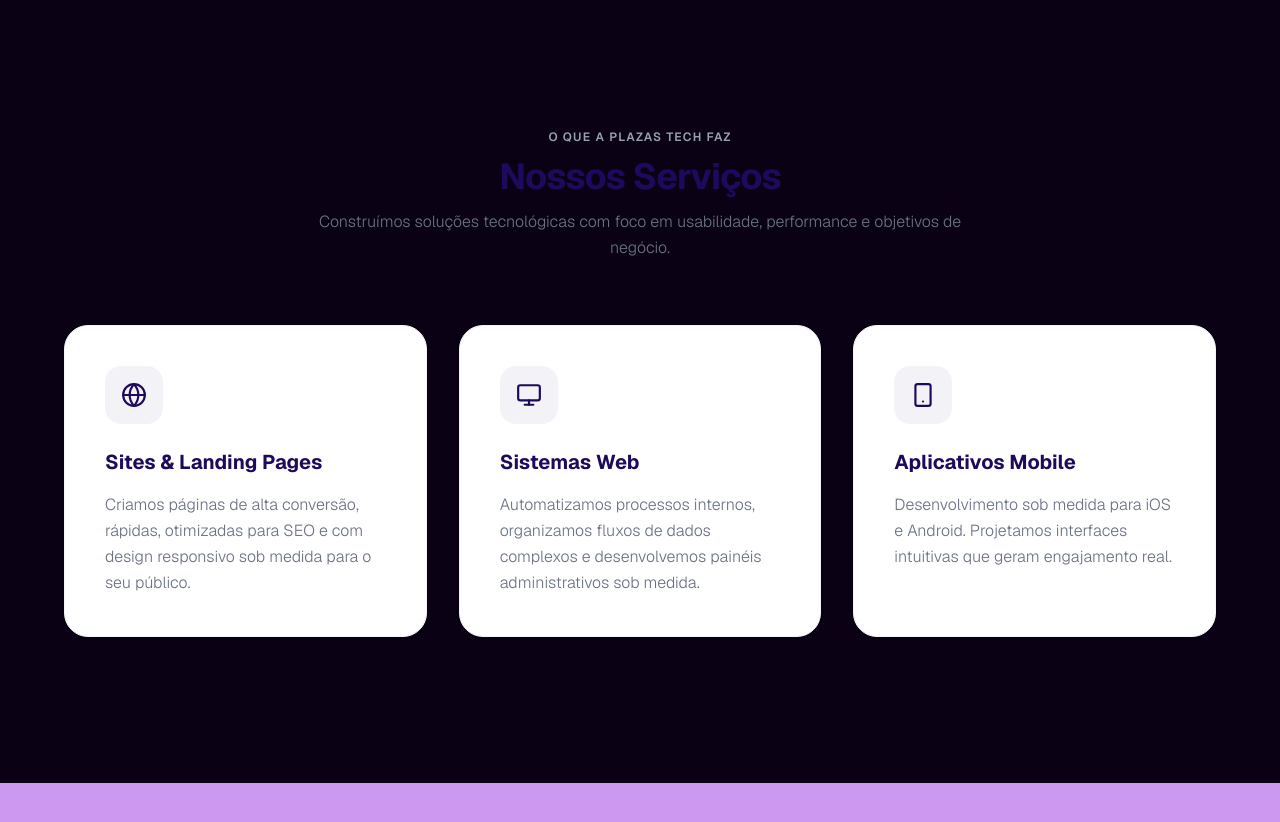
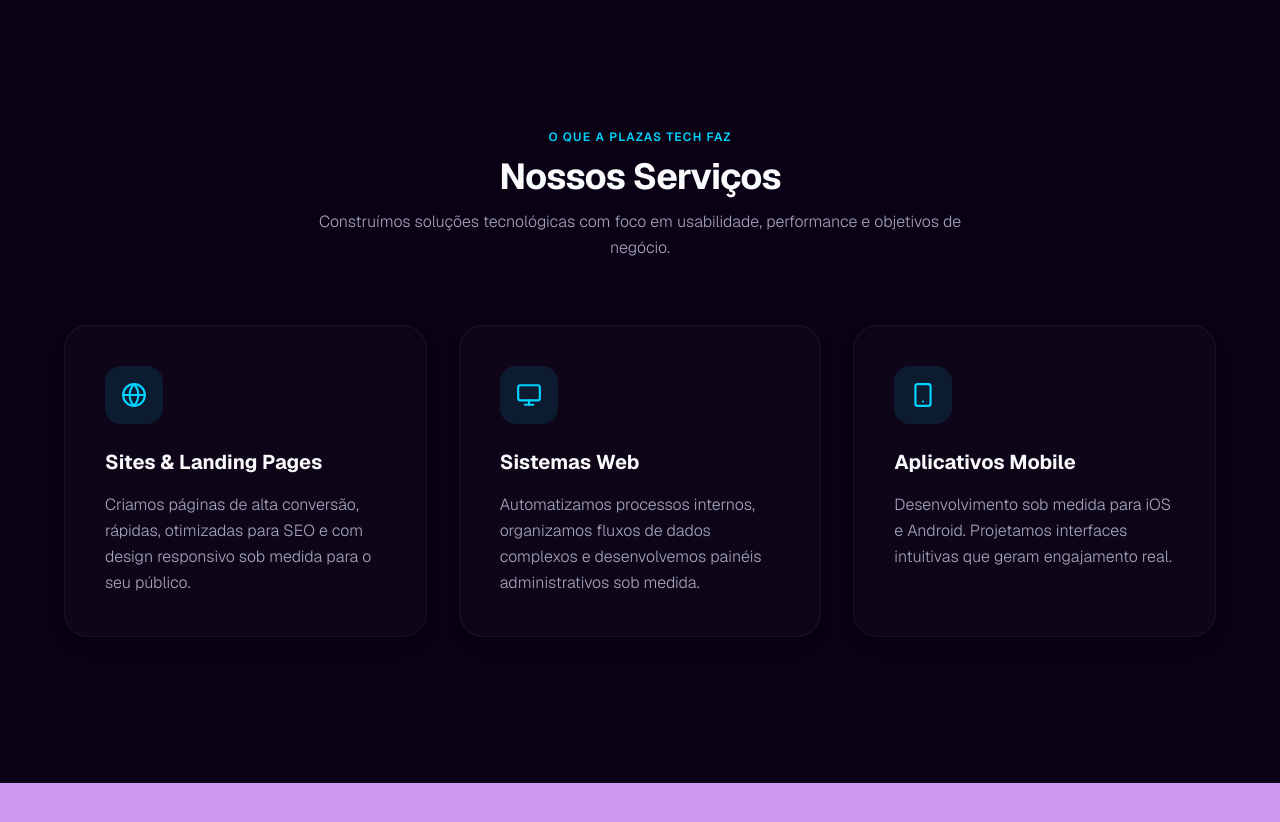
Before and after one commit to gabrielplazas/plazas-tech, a Next.js app: page / in a window 1280 px wide. Shown: the part 1660-2482 px from the top of the page. Built offline with nearby package versions, Linux system fonts and the light colour scheme.

Commit message:
feat: add ForWho and Services components to the landing page

```diff
--- a/app/components/ForWho.tsx
+++ b/app/components/ForWho.tsx
@@ -27,7 +27,7 @@
 
       <div className="max-w-6xl mx-auto w-full relative z-10">
         <div className="max-w-3xl mx-auto mb-16 text-center flex flex-col items-center">
-          <p className="text-xs font-semibold tracking-widest uppercase text-[#00D4FF] mb-3">
+          <p className="text-xs font-semibold tracking-widest uppercase text-[#00000] mb-3">
             Para quem é a Plazas Tech
           </p>
           <h2 className="text-3xl sm:text-5xl font-bold tracking-tight leading-tight">
--- a/app/components/Services.tsx
+++ b/app/components/Services.tsx
@@ -26,13 +26,13 @@
     <section id="services" className="relative overflow-hidden px-6 md:px-12 py-24 min-h-screen flex flex-col justify-center bg-[#0a0214]">
       <div className="max-w-6xl mx-auto w-full">
         <div className="text-left md:text-center max-w-2xl mx-auto mb-16">
-          <p className="text-xs font-semibold tracking-widest uppercase text-gray-400 mb-3">
+          <p className="text-xs font-semibold tracking-widest uppercase text-[#00D4FF] mb-3">
             O que a Plazas Tech faz
           </p>
-          <h2 className="text-3xl sm:text-4xl font-bold text-[#1E0A5C] tracking-tight">
+          <h2 className="text-3xl sm:text-4xl font-bold text-slate-50 tracking-tight">
             Nossos Serviços
           </h2>
-          <p className="text-gray-500 text-sm sm:text-base font-light mt-3 leading-relaxed">
+          <p className="text-indigo-100/70 text-sm sm:text-base font-light mt-3 leading-relaxed">
             Construímos soluções tecnológicas com foco em usabilidade, performance e objetivos de negócio.
           </p>
         </div>
@@ -41,15 +41,15 @@
           {services.map((service) => (
             <div
               key={service.title}
-              className="bg-white p-8 sm:p-10 rounded-3xl border border-gray-100 hover:border-[#00D4FF]/40 shadow-sm hover:shadow-xl hover:-translate-y-2 transition-all duration-300 group flex flex-col items-start"
+              className="bg-white/[0.02] p-8 sm:p-10 rounded-3xl border border-white/5 hover:border-[#00D4FF]/30 hover:bg-white/[0.04] shadow-lg hover:shadow-2xl hover:shadow-[#00D4FF]/10 hover:-translate-y-2 transition-all duration-300 group flex flex-col items-start"
             >
-              <div className="text-[#1E0A5C] bg-[#1E0A5C]/5 p-4 rounded-2xl mb-6 group-hover:bg-[#00D4FF]/10 group-hover:text-[#00D4FF] transition-all duration-300">
+              <div className="text-[#00D4FF] bg-[#00D4FF]/10 p-4 rounded-2xl mb-6 group-hover:bg-[#00D4FF]/20 group-hover:scale-110 transition-all duration-300">
                 {service.icon}
               </div>
-              <h3 className="font-bold text-[#1E0A5C] text-xl mb-4">
+              <h3 className="font-bold text-slate-50 text-xl mb-4 group-hover:text-[#00D4FF] transition-colors duration-300">
                 {service.title}
               </h3>
-              <p className="text-gray-500 font-light text-sm sm:text-base leading-relaxed">
+              <p className="text-indigo-100/70 font-light text-sm sm:text-base leading-relaxed">
                 {service.description}
               </p>
             </div>
```
